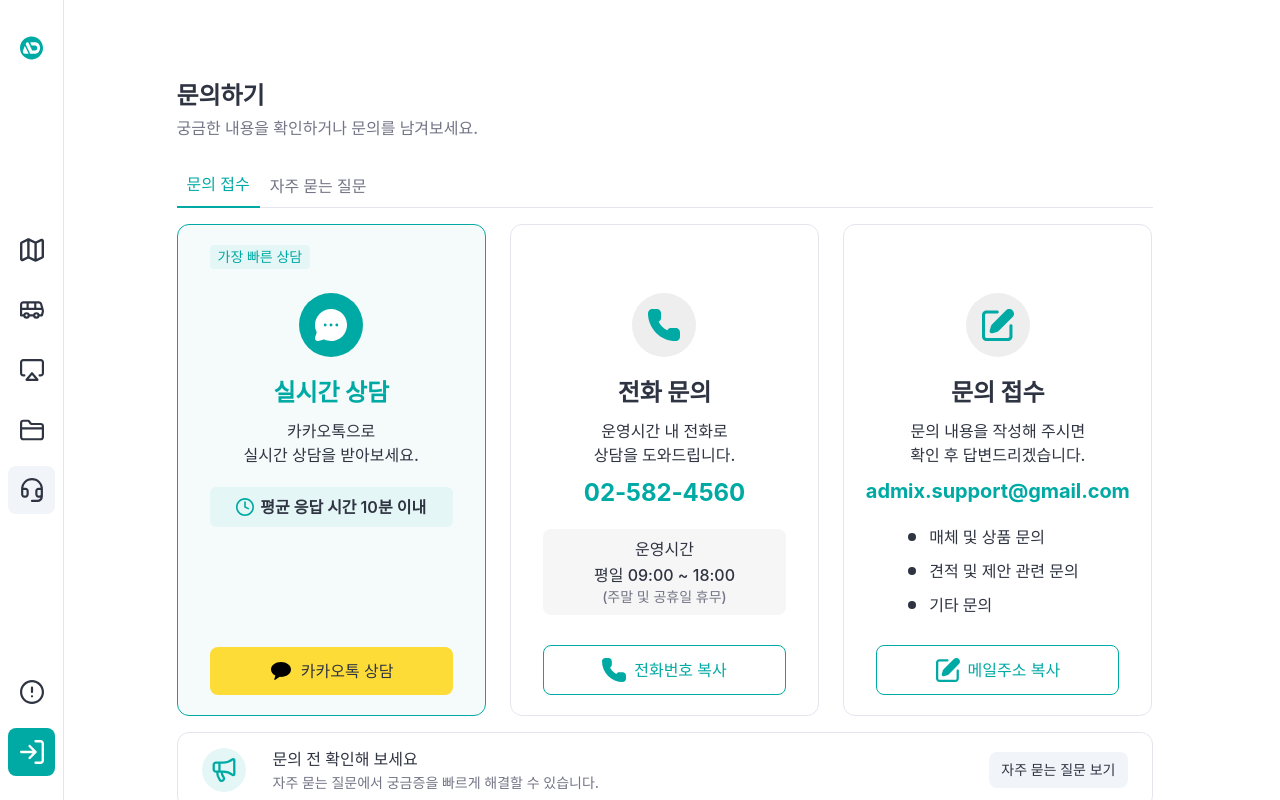
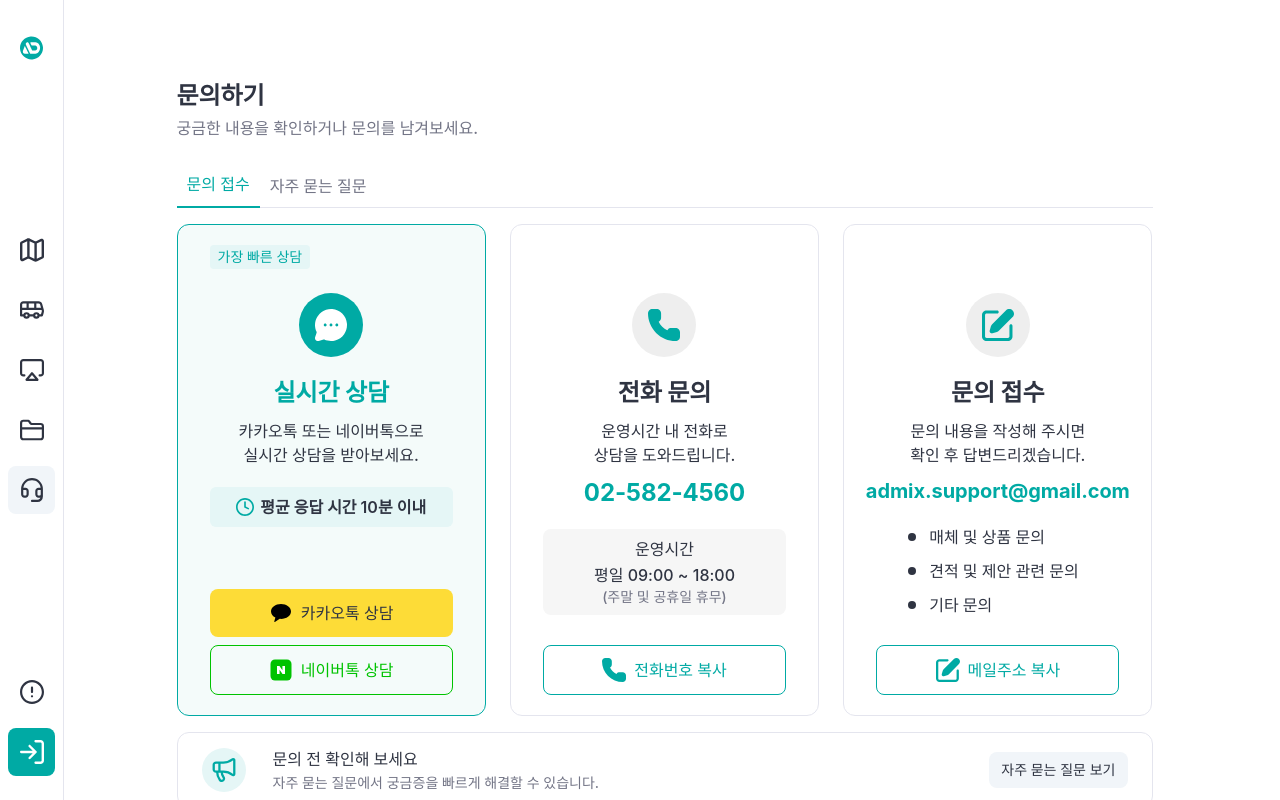
Before and after one commit to azzaraq-creator/admix, a Next.js app in the folder frontend/: page /contact in a window 1280 px wide. Built offline with nearby package versions, Linux system fonts and the light colour scheme; no server answers; a web font is replaced by a local one.

Commit message:
feat: 네이버톡 상담

```diff
--- a/frontend/app/(client)/(main)/contact/_components/ContactView.tsx
+++ b/frontend/app/(client)/(main)/contact/_components/ContactView.tsx
@@ -168,13 +168,16 @@ export function ContactView({ member = false }: { member?: boolean }) {
                     <Icon name="kakao" className="size-[24px]" />
                     카카오톡 상담
                   </button>
-                  {/* <button
+                  <button
                     type="button"
+                    onClick={() =>
+                      window.open("https://talk.naver.com/W05YZLA", "_blank")
+                    }
                     className="flex w-full items-center justify-center gap-[8px] rounded-[8px] border border-[#00c300] px-[16px] py-[12px] text-base font-medium text-[#00c300]"
                   >
                     <Icon name="naver" className="size-[24px]" />
                     네이버톡 상담
-                  </button> */}
+                  </button>
                 </div>
               }
             >
@@ -188,9 +191,7 @@ export function ContactView({ member = false }: { member?: boolean }) {
                     실시간 상담
                   </p>
                   <p className="text-base font-medium leading-[24px] text-black">
-                    카카오톡
-                    {/* 또는 네이버톡 */}
-                    으로
+                    카카오톡 또는 네이버톡으로
                     <br />
                     실시간 상담을 받아보세요.
                   </p>
```
